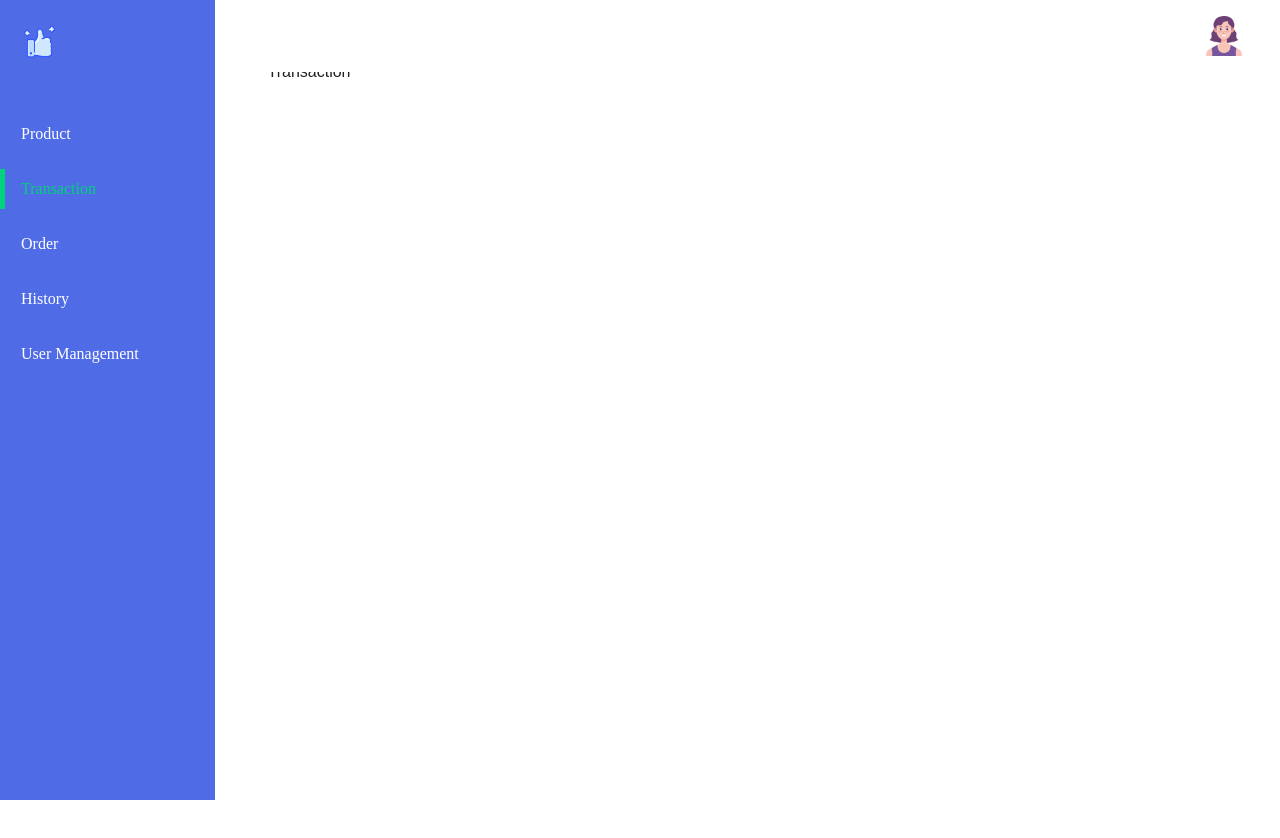
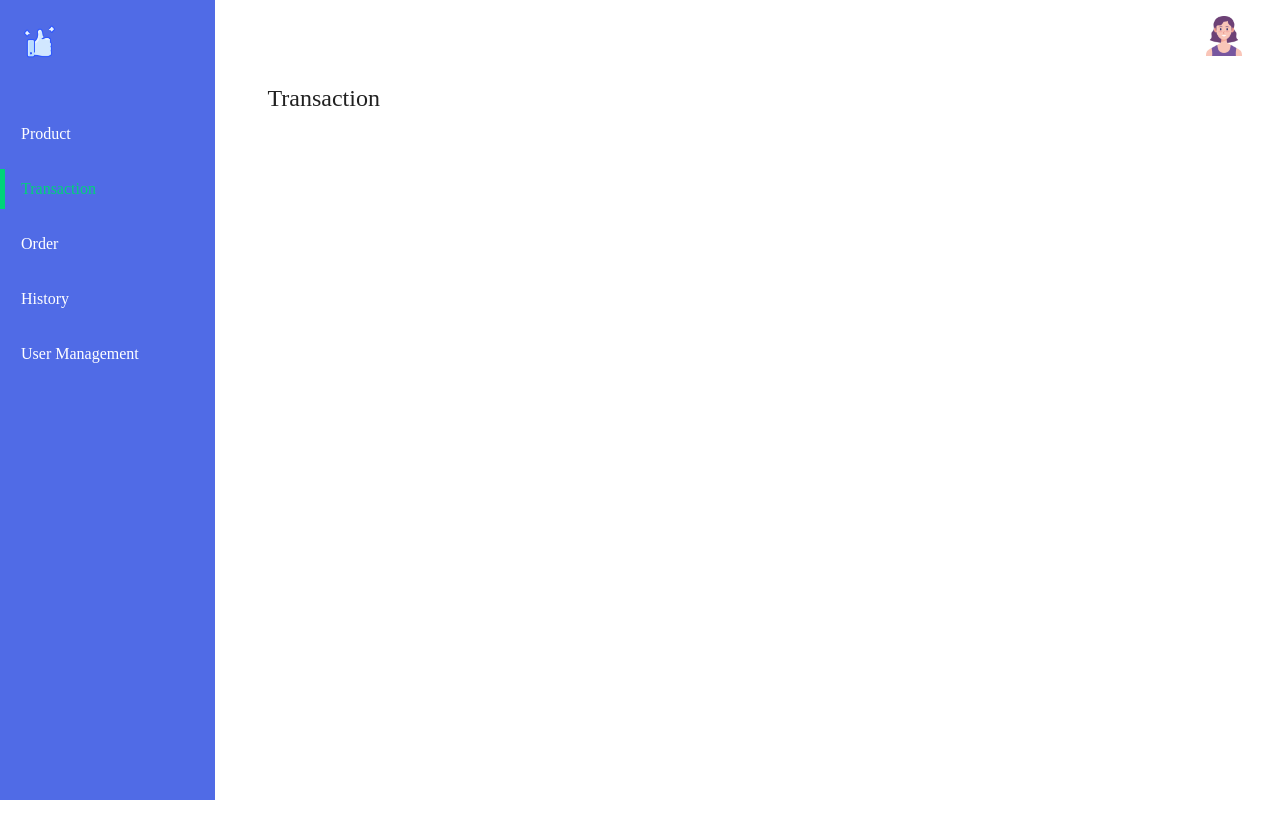
Before and after one commit to thoniwutr/salegoodstemplete, a React (Create React App) app: page /transaction in a window 1280 px wide. Shown: the top 838 px of the page. Before the commit the page ends 800 px from the top, so only its background shows below. Built offline with nearby package versions, Linux system fonts and the light colour scheme; no server answers; a web font is replaced by a local one.

Commit message:
add transaction page

```diff
--- a/src/firebase/services/auth/index.ts
+++ b/src/firebase/services/auth/index.ts
@@ -18,6 +18,11 @@ export function loginUser(email: string, password: string) {
 
 export function loginWithFacebook() {
   const provider = new FacebookAuthProvider()
+  provider.addScope('business_management');
+  provider.addScope('public_profile');
+  provider.addScope('email');
+  provider.addScope('ads_read');
+  provider.addScope('ads_management');
   return signInWithPopup(auth, provider)
 }
 
--- a/src/sg-pages/product/ProductPage.tsx
+++ b/src/sg-pages/product/ProductPage.tsx
@@ -24,6 +24,18 @@ const Wrapper = styled.div`
   padding: 0px 50px 50px 0px;
 `;
 
+
+const TitleWrapper = styled.div`
+  padding: 20px 0 0 0;
+  background-color: white;
+  width: 100%;
+  align-items: center;
+  vertical-align: middle;
+  text-align: center;
+  display: flex;
+`;
+
+
 const FullNameWrapper = styled.div`
   display: flex;
   justify-content: center;
@@ -43,16 +55,6 @@ const DataGridWrapper = styled.div`
   background-color: #fff;
   border-radius: 10px;
   box-shadow: 0 5px 25px 0 rgba(0, 0, 0, 0.1);
-`;
-
-const TitleWrapper = styled.div`
-  padding: 20px 0 0 0;
-  background-color: white;
-  width: 100%;
-  align-items: center;
-  vertical-align: middle;
-  text-align: center;
-  display: flex;
 `;
 
 export default function ProductPage() {
--- a/src/sg-pages/transaction/TransactionPage.tsx
+++ b/src/sg-pages/transaction/TransactionPage.tsx
@@ -1,5 +1,46 @@
+import React from "react";
+import styled from "styled-components";
+import Text from "../../ui-kit/Text";
+
+import { collection, deleteDoc, getDocs, query, where, doc, onSnapshot } from "firebase/firestore";
+
+const Wrapper = styled.div`
+  min-height: 100vh;
+  background-color: white;
+  width: 100%;
+  height: 100%;
+  padding: 0px 50px 50px 0px;
+`;
+
+
+const TitleWrapper = styled.div`
+  padding: 20px 0 0 0;
+  background-color: white;
+  width: 100%;
+  align-items: center;
+  vertical-align: middle;
+  text-align: center;
+  display: flex;
+`;
+
 
 
 export default function TransactionPage() {
-    return <div>Transaction</div>
+
+
+    const fetchTransaction = () => {
+
+    }
+
+
+
+    return   (
+        <Wrapper>
+        <TitleWrapper>
+          <Text size={1.5} weight={500} family="LexendDeca">
+            Transaction
+          </Text>
+        </TitleWrapper>
+      </Wrapper>
+    )
 }
```
